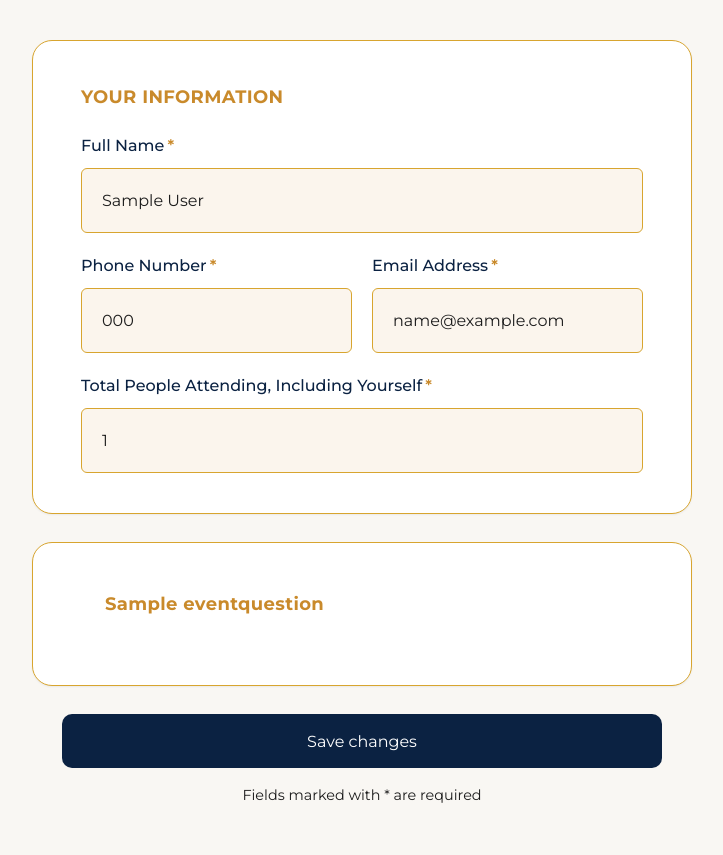
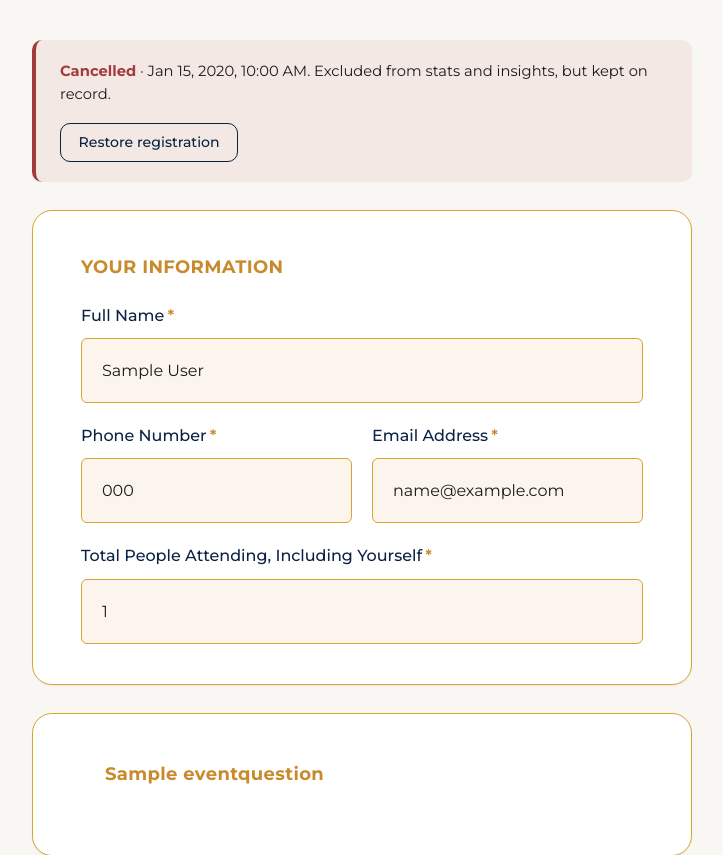
Before and after one commit to Nxkerandi/LMEvents, a Django app: page /registrations/1/edit/ in a window 1280 px wide. Shown: the part 95-950 px from the top of the page, without its empty margins (278-1001 px from the left). Before the commit the page ends 898 px from the top, so only its background shows below. Run offline with Django 5.2, Linux system fonts and the light colour scheme; a user stored in the database is signed in; data comes from the database, SQL or seed files in the repository; tables that the repository leaves empty hold one stand-in row (values such as "Sample post").

Commit message:
Add staff-side soft cancel for registrations
- New cancelled_at field on Registration (nullable, additive migration)
- Cancel / Restore buttons on the Edit Registration page, POST-only
- Cancelled registrations are excluded from stat cards and insight bars,
  but stay visible in the table (dimmed, badged) so staff can find and
  restore them; a Cancelled filter pill appears once at least one exists

```diff
--- a/events/models.py
+++ b/events/models.py
@@ -186,6 +186,10 @@ class Registration(models.Model):
     phone = models.CharField(max_length=40)
     attendee_count = models.PositiveIntegerField(default=1)
     submitted_at = models.DateTimeField(auto_now_add=True)
+    cancelled_at = models.DateTimeField(
+        null=True, blank=True,
+        help_text="Soft-cancel: set by staff instead of deleting, so the record and its answers are kept.",
+    )
 
     class Meta:
         ordering = ["-submitted_at"]
--- a/events/urls.py
+++ b/events/urls.py
@@ -9,5 +9,7 @@ urlpatterns = [
     path("preparing-the-home-for-home/", views.initial_page_view, name="initial_page"),
     path("preparing-the-home-for-home/dashboard/", views.combined_dashboard_view, name="combined_dashboard"),
     path("registrations/<int:registration_id>/edit/", views.edit_registration_view, name="edit_registration"),
+    path("registrations/<int:registration_id>/cancel/", views.cancel_registration_view, name="cancel_registration"),
+    path("registrations/<int:registration_id>/restore/", views.restore_registration_view, name="restore_registration"),
     path("<slug:slug>/", views.registration_view, name="register"),
 ]
--- a/events/views.py
+++ b/events/views.py
@@ -9,6 +9,7 @@ from django.db import IntegrityError, transaction
 from django.db.models import Count
 from django.shortcuts import get_object_or_404, redirect, render
 from django.utils import timezone
+from django.views.decorators.http import require_POST
 
 from .models import (
     Event,
@@ -418,6 +419,26 @@ def edit_registration_view(request, registration_id):
     })
 
 
+@staff_member_required
+@require_POST
+def cancel_registration_view(request, registration_id):
+    registration = get_object_or_404(Registration, pk=registration_id)
+    if registration.cancelled_at is None:
+        registration.cancelled_at = timezone.now()
+        registration.save(update_fields=["cancelled_at"])
+    return redirect("events:edit_registration", registration_id=registration.id)
+
+
+@staff_member_required
+@require_POST
+def restore_registration_view(request, registration_id):
+    registration = get_object_or_404(Registration, pk=registration_id)
+    if registration.cancelled_at is not None:
+        registration.cancelled_at = None
+        registration.save(update_fields=["cancelled_at"])
+    return redirect("events:edit_registration", registration_id=registration.id)
+
+
 # ── Staff dashboard ──────────────────────────────────────────────────────────
 
 def _question_meta(question):
@@ -531,6 +552,7 @@ def _build_dashboard_data(event):
             "attendee_count": reg.attendee_count,
             "child_count": sum(len(answers[str(q.id)]) for q in child_group_questions),
             "submitted": _format_submitted(reg.submitted_at),
+            "cancelled": reg.cancelled_at is not None,
             "answers": answers,
         })
 
@@ -589,9 +611,11 @@ def combined_dashboard_view(request):
                 "meal": answers.get(str(meal_q["id"]), "") == "Yes" if meal_q else False,
                 "submitted": _format_submitted_short(submitted_by_id[reg["id"]]),
                 "submitted_ts": submitted_by_id[reg["id"]].isoformat(),
+                "cancelled": reg["cancelled"],
             })
 
     return render(request, "events/combined_dashboard.html", {
         "event_meta_json": event_meta,
         "registrations_json": registrations,
+        "any_cancelled": any(r["cancelled"] for r in registrations),
     })
--- a/static/css/combined_dashboard.css
+++ b/static/css/combined_dashboard.css
@@ -256,6 +256,8 @@ table.reg-table tbody tr:nth-child(even) td.name-cell,
 table.reg-table tbody tr:nth-child(even) td.edit-cell{ background: var(--bg); }
 table.reg-table tbody tr:hover td.name-cell,
 table.reg-table tbody tr:hover td.edit-cell{ background: var(--success-bg); }
+table.reg-table tr.cancelled td{ opacity: 0.55; }
+table.reg-table tr.cancelled:hover td{ opacity: 0.8; }
 .name-cell{ font-weight: 700; }
 .sub-cell{ font-size: 12px; color: var(--muted); margin-top: 2px; }
 .session-tags{ display: flex; flex-wrap: wrap; gap: 4px; max-width: 220px; }
--- a/static/css/register.css
+++ b/static/css/register.css
@@ -255,6 +255,26 @@ main{
 }
 
 .error-banner ul{ margin: 0; padding-left: 1.2rem; color: var(--text); font-size: 0.92rem; }
+
+.error-banner.cancelled-banner{ display: flex; align-items: center; justify-content: space-between; gap: 1rem; flex-wrap: wrap; }
+.error-banner.cancelled-banner p{ margin: 0; color: var(--text); font-size: 0.92rem; }
+.error-banner.cancelled-banner strong{ color: var(--error); }
+
+.cancel-form{ margin-top: 1.25rem; text-align: center; }
+.cancel-btn, .restore-btn{
+  font-family: inherit;
+  font-size: 0.88rem;
+  font-weight: 500;
+  background: transparent;
+  border-radius: 10px;
+  padding: 0.6rem 1.1rem;
+  cursor: pointer;
+  white-space: nowrap;
+}
+.cancel-btn{ color: var(--error); border: 1px solid var(--error); }
+.cancel-btn:hover{ background: rgba(161,60,60,0.08); }
+.restore-btn{ color: var(--navy); border: 1px solid var(--navy); }
+.restore-btn:hover{ background: rgba(11,34,66,0.06); }
 
 /* ---------- Form fields ---------- */
 
--- a/templates/events/combined_dashboard.html
+++ b/templates/events/combined_dashboard.html
@@ -71,6 +71,9 @@
       <button type="button" class="pill-btn active" data-quick-filter="all">All</button>
       <button type="button" class="pill-btn" data-quick-filter="children">Bringing children</button>
       <button type="button" class="pill-btn" data-quick-filter="meal">Joining meal</button>
+      {% if any_cancelled %}
+      <button type="button" class="pill-btn" data-quick-filter="cancelled">Cancelled</button>
+      {% endif %}
     </div>
     <div class="table-scroll">
       <table class="reg-table">
--- a/templates/events/edit_registration.html
+++ b/templates/events/edit_registration.html
@@ -26,6 +26,13 @@
 </div>
 
 <main id="main" style="max-width: 700px; margin: 0 auto; padding: 2.5rem 1.25rem 3.5rem;">
+  {% if registration.cancelled_at %}
+  <div class="error-banner cancelled-banner" style="margin-bottom: 1.75rem;">
+    <p><strong>Cancelled</strong> &middot; {{ registration.cancelled_at|date:"M j, Y, g:i A" }}. Excluded from stats and insights, but kept on record.</p>
+    <form method="POST" action="{% url 'events:restore_registration' registration.id %}">{% csrf_token %}<button type="submit" class="restore-btn">Restore registration</button></form>
+  </div>
+  {% endif %}
+
   {% if missing %}
   <div class="error-banner" style="margin-bottom: 1.75rem;">
     <p class="error-title">Please fix the following before saving:</p>
@@ -88,6 +95,13 @@
 
     </div>
   </form>
+
+  {% if not registration.cancelled_at %}
+  <form class="cancel-form" method="POST" action="{% url 'events:cancel_registration' registration.id %}" onsubmit="return confirm('Cancel this registration? It will be excluded from stats and insights, but kept on record and can be restored later.');">
+    {% csrf_token %}
+    <button type="submit" class="cancel-btn">Cancel registration</button>
+  </form>
+  {% endif %}
 </main>
 
 {{ answers|json_script:"existing-repeat-rows" }}
```
Also changed, not shown: static/js/combined_dashboard.js (+13 -5 lines), events/migrations/0014_registration_cancelled_at.py (added).
